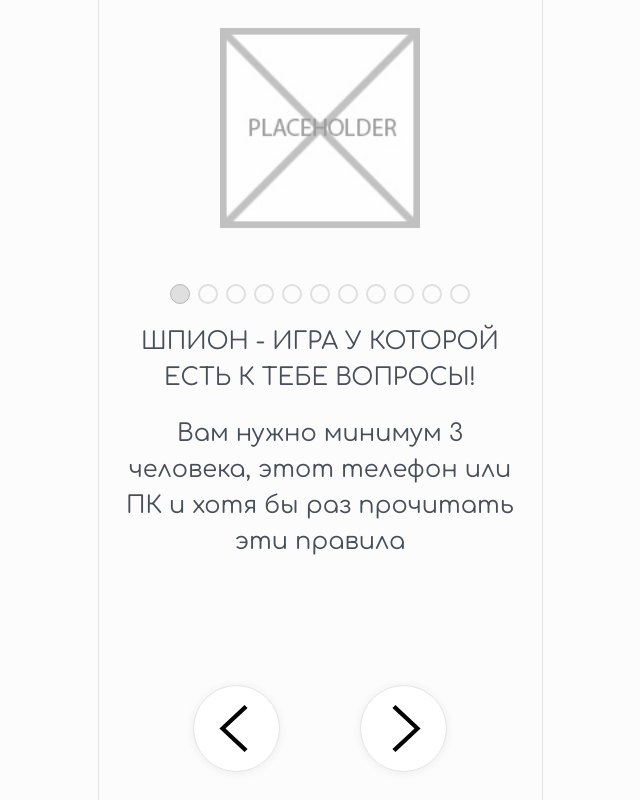
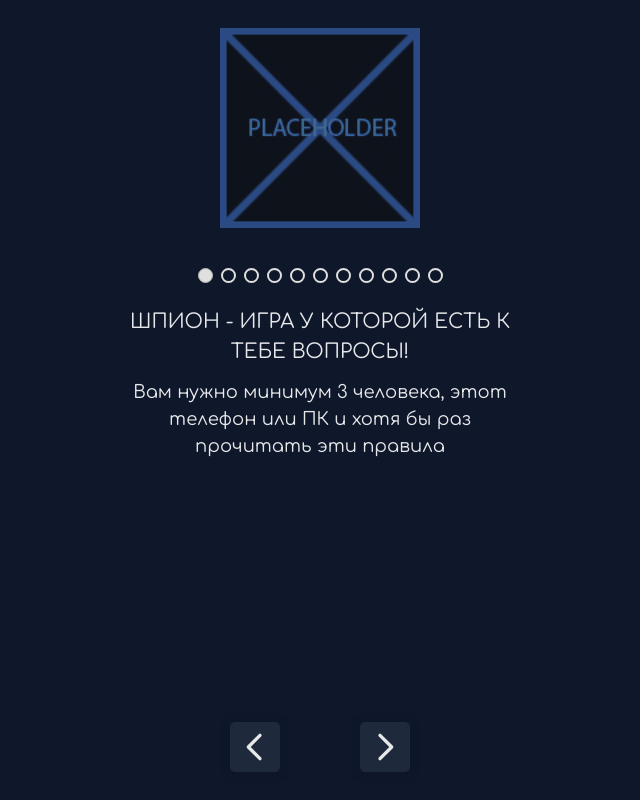
Before and after one commit to TTyKaH/spy, a Nuxt app: page /rules in a window 1280 px wide. Shown: the whole page, without its empty margins (320-960 px from the left). Built offline with nearby package versions, Linux system fonts and the light colour scheme.

Commit message:
upd rules and dark-theme colors

```diff
--- a/assets/styles/app/global.scss
+++ b/assets/styles/app/global.scss
@@ -11,8 +11,13 @@ body {
 
 h1,
 h2,
-h3 {
+h3,
+h4 {
   @apply text-center uppercase;
+}
+
+img {
+  filter: var(--filter-img-to-theme)
 }
 
 .disclaimer {
--- a/assets/styles/app/helpers.scss
+++ b/assets/styles/app/helpers.scss
@@ -1,5 +1,5 @@
 .wrap {
-  max-width: 445px;
+  max-width: 425px;
   padding-left: 16px;
   padding-right: 16px;
   margin: auto;
@@ -34,6 +34,16 @@
     background-color: var(--bg-btn-color-hover);
   }
 
+  &-disabled {
+    color: var(--text-color-disabled);
+    background-color: var(--bg-btn-color-disabled);
+
+
+    &:hover {
+      background-color: var(--bg-btn-color-disabled);
+    }
+  }
+
   &-without-p-correction {
     padding: 5px;
   }
@@ -46,13 +56,6 @@
     width: 48px;
   }
 
-  &-disabled {
-    color: var(--text-color-disabled);
-
-    &:hover {
-      background-color: var(--bg-btn-color-disabled);
-    }
-  }
 }
 
 .icon {
@@ -63,7 +66,7 @@
 }
 
 .line {
-  background: var(--border-color);
+  background: var(--border-main);
   width: 100%;
   height: 1px;
 }
--- a/assets/styles/app/theme.scss
+++ b/assets/styles/app/theme.scss
@@ -13,7 +13,32 @@
     // --chosen-color: #ff2400;
     // --shadow-color: #d6d6d6;
     // --shadow-color-hover: #cccccc;
+    --text-color: #e7e8ea;
+    --text-color-disabled: #8b8b8b;
+    // --text-color-disabled: #c5c5c5;
+    --chosen-color: #000000;
 
+    --bg-color-main: #0f172a;
+
+    --bg-btn-color: #1e293b;
+    --bg-btn-color-hover: #1b2536;
+    --bg-btn-color-disabled: #192231;
+    --bg-btn-color-disabled-hover: #1e293b;
+
+    --check: #0f172a;
+    --bg-checkbox: #e7e8ea;
+
+    --border-main: #e7e8ea;
+    --border-btn-color: #0f1629;
+    --border-btn-color-hover: #0f1629;
+
+    --shadow-color: #0f1629;
+    --shadow-color-hover: #0f1629;
+
+    --filter-img-to-theme: invert(100%) sepia(7%) saturate(4838%) hue-rotate(179deg) brightness(98%) contrast(89%);
+  }
+
+  .dark-theme {
     --text-color: #484f58;
     --text-color-disabled: #d4d4d4;
     --chosen-color: #000000;
@@ -28,26 +53,12 @@
     --check: #484f58;
     --bg-checkbox: #fcfcfc;
 
-    --border-color: #e3e5e8;
-    --border-color-hover: #dfdfdf;
+    --border-btn-color: #e3e5e8;
+    --border-btn-color-hover: #dfdfdf;
 
     --shadow-color: #ededed;
     --shadow-color-hover: #cccccc;
 
-  }
-
-  .dark-theme {
-    --text-color: #e7e8ea;
-    --text-color-disabled: #d9dadb;
-    --bg-color-main: #0f172a;
-    --bg-btn-color: #1e293b;
-    --bg-btn-color-hover: #1b2536;
-    --bg-btn-color-disabled: transparent;
-    --bg-btn-color-disabled-hover: transparent;
-    --border-color: #0f1629;
-    --border-color-hover: #0f1629;
-    --chosen-color: #ff2400;
-    --shadow-color: #0f1629;
-    --shadow-color-hover: #0f1629;
+    --filter-img-to-theme: invert(29%) sepia(10%) saturate(647%) hue-rotate(174deg) brightness(90%) contrast(84%);
   }
 }
--- a/components/Checkbox.vue
+++ b/components/Checkbox.vue
@@ -31,9 +31,6 @@ export default {
     border-radius: 5px;
     border: 1px solid var(--border-color);
     background-color: var(--bg-checkbox);
-
-    svg {
-    }
   }
 }
 </style>
--- a/pages/play/roles-distribution.vue
+++ b/pages/play/roles-distribution.vue
@@ -16,10 +16,14 @@
               <img v-if="checkRole(playerNum) === 'Местный'" src="@/assets/images/local.png" width="150px" alt="">
               <img v-else src="@/assets/images/spy.png" width="150px" alt="">
               <div class="mt-10">Игрок {{ playerNum }}, ты:</div>
-              <div>{{ checkRole(playerNum) }}</div>
+              <div class="font-black">{{ checkRole(playerNum) }}</div>
             </div>
             <div v-if="checkRole(playerNum) === 'Местный'">
-              Локация: {{ selectedLocation }}
+              Локация:
+              <br>
+              <span class="font-black">
+                {{ selectedLocation }}
+              </span>
             </div>
             <div v-else>
               Все кроме ТЕБЯ знают локацию.
--- a/pages/rules.vue
+++ b/pages/rules.vue
@@ -3,16 +3,18 @@
     <div class="wrap wrap-py flex flex-col justify-between">
       <div>
         <div v-for="(rule, idx) in rules" :key="idx">
-          <div v-if="idx === current" class="rule text-center grid gap-14">
+          <div v-if="idx === current" class="rule text-center grid gap-10">
             <Placeholder :w="200" :h="200" center />
-            <div class="grid gap-5">
-              <div class="circles flex justify-center gap-2">
+            <div class="flex flex-col gap-5">
+              <div class="grid gap-3">
+                <div class="circles flex justify-center gap-2 mb-3">
                   <div
                     v-for="(circle, circleIdx) in rules" :key="circleIdx"
                     :class="{ 'active-circle': current === circleIdx }" class="circle" />
                 </div>
                 <h3>{{ rule.title }}</h3>
                 <p>{{ rule.text }}</p>
+              </div>
               <button v-if="current === rules.length - 1">
                 <NuxtLink class="btn w-full block" to="/">На главную</NuxtLink>
               </button>
@@ -20,15 +22,21 @@
           </div>
         </div>
       </div>
-      <div class="">
       <div class="flex justify-center gap-20 pt-10">
-          <button class="btn btn-rounded btn-without-p-correction" @click="prev()">
-            <img class="translate-left" src="@/assets/images/icons/angle-left.svg" width="75px" alt="">
+        <button class="btn btn-without-p-correction" @click="prev()">
+          <svg
+            xmlns="http://www.w3.org/2000/svg" class="h-10 w-10" fill="none" viewBox="0 0 24 24"
+            stroke="currentColor" stroke-width="2">
+            <path stroke-linecap="round" stroke-linejoin="round" d="M15 19l-7-7 7-7" />
+          </svg>
         </button>
-          <button class="btn btn-rounded btn-without-p-correction" @click="next()">
-            <img class="translate-right" src="@/assets/images/icons/angle-right.svg" width="75px" alt="">
+        <button class="btn btn-without-p-correction" @click="next()">
+          <svg
+            xmlns="http://www.w3.org/2000/svg" class="h-10 w-10" fill="none" viewBox="0 0 24 24"
+            stroke="currentColor" stroke-width="2">
+            <path stroke-linecap="round" stroke-linejoin="round" d="M9 5l7 7-7 7" />
+          </svg>
         </button>
-        </div>
       </div>
     </div>
   </section>
@@ -82,7 +90,8 @@ export default {
         },
         {
           title: 'Удачной игры!',
-          text: 'PS Это не релизная версия! Могут встречаться баги и непредвиденное поведение!'
+          // text: 'PS Это не релизная версия! Могут встречаться баги и непредвиденное поведение!'
+          text: 'Настраивайте игру, выбирайте локацию и дерзайте'
         }
       ]
     }
@@ -107,8 +116,8 @@ export default {
 #rules {
   .circles {
     .circle {
-      width: 20px;
-      height: 20px;
+      width: 15px;
+      height: 15px;
       border: 2px solid #dfdfdf;
       border-radius: 100%;
     }
@@ -119,12 +128,15 @@ export default {
     }
   }
 
-  .translate-left {
-    transform: translateX(-3px);
+  h3 {
+    font-size: 20px;
+  }
+  p {
+    font-size: 18px;
   }
 
-  .translate-right {
-    transform: translateX(3px);
+  button {
+    font-size: 20px;
   }
 }
 </style>
```
Also changed, not shown: assets/images/icons/angle-left.svg (deleted), assets/images/icons/angle-right.svg (deleted). Lines whose indentation alone changed are shown as unchanged.
